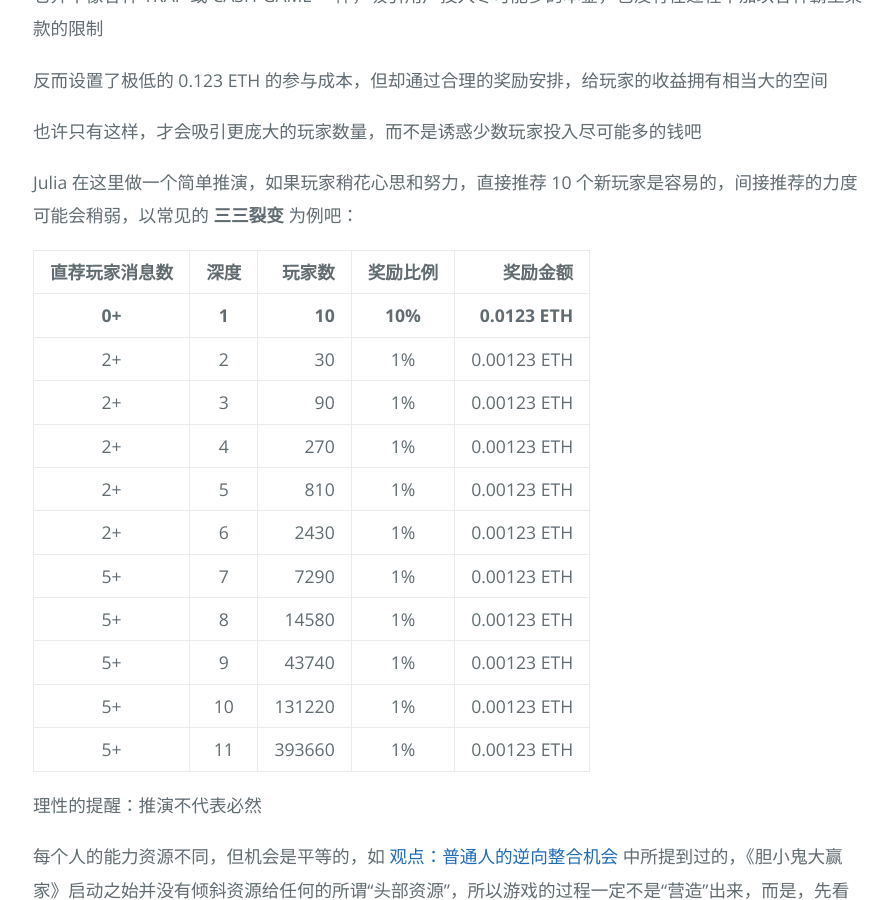
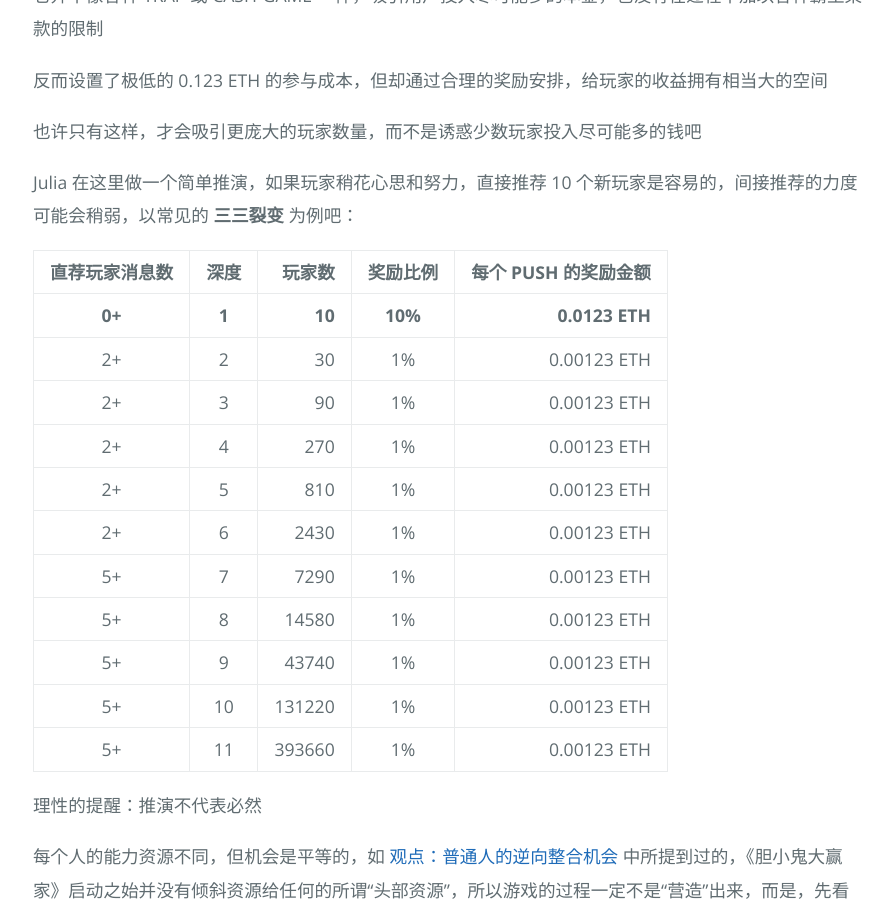
Before and after one commit to julia4pr/julia4pr.github.io, a Jekyll site: the page built from _posts/2020-05-07-bonuses.md, in a window 1280 px wide and 900 px high, scrolled down 2722 px. Shown: the whole window, without its empty margins (191-1081 px from the left). Built offline with Jekyll 4.4.1, drawn with Linux system fonts in a browser that asks for light colours.

Commit message:
updated: bonuses

```diff
--- a/_posts/2020-05-07-bonuses.md
+++ b/_posts/2020-05-07-bonuses.md
@@ -97,7 +97,7 @@ tags:
 
 Julia 在这里做一个简单推演，如果玩家稍花心思和努力，直接推荐 10 个新玩家是容易的，间接推荐的力度可能会稍弱，以常见的 **三三裂变** 为例吧：
 
-| 直荐玩家消息数 | 深度 | 玩家数 | 奖励比例 | 奖励金额 |
+| 直荐玩家消息数 | 深度 | 玩家数 | 奖励比例 | 每个 PUSH 的奖励金额 |
 | :---: | :---: | ---: | :---: | ---: |
 | **0+** | **1** | **10** | **10%** | **0.0123 ETH** |
 | 2+ | 2 | 30 | 1% | 0.00123 ETH |
```
